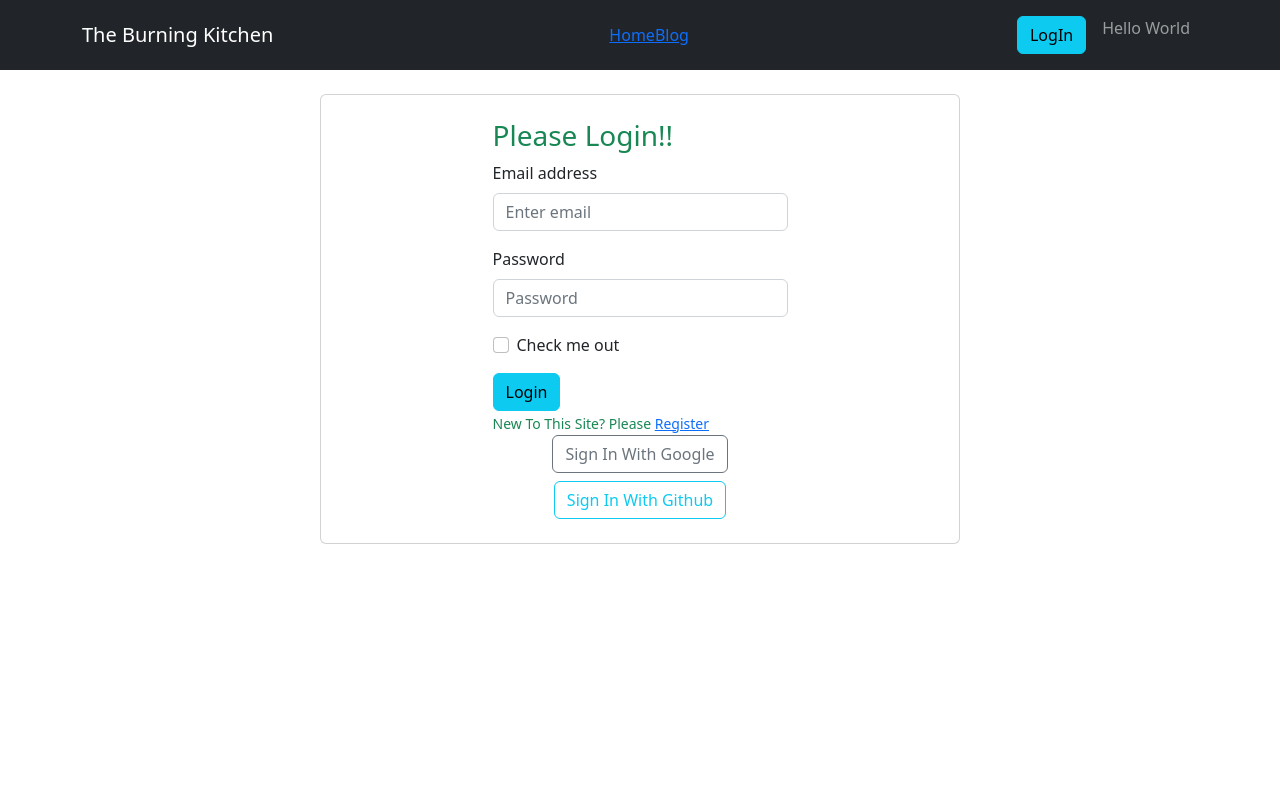
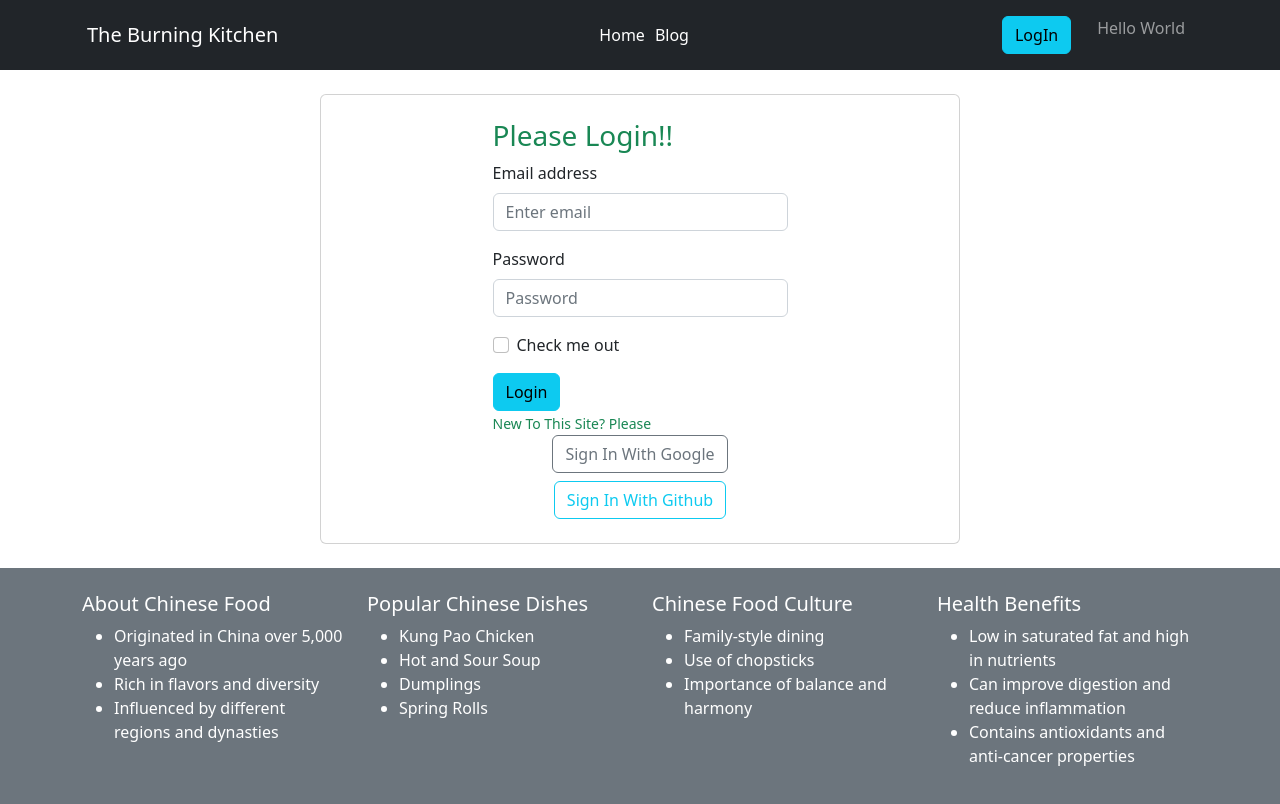
Before and after one commit to nabilasoma/chef-project-firbase-auth, a React (Vite) app: page /login in a window 1280 px wide. Shown: the top 804 px of the page. Built offline with nearby package versions, Linux system fonts and the light colour scheme; no server answers.

Commit message:
added about us part and out recipe part

```diff
--- /dev/null
+++ b/src/about/About.jsx
@@ -0,0 +1,33 @@
+import React from 'react';
+import { Card, Col, Container, Image, Row } from 'react-bootstrap';
+
+const About = () => {
+    return (
+        <Container className='mt-4'>
+        <Card className='p-4'>
+        <h2 className='text-center text-secondary'>About Us</h2>
+        <p className='text-center'>We are a team of talented Chinese chefs with years of experience in creating delicious and authentic Chinese cuisine. Meet our chefs:</p>
+        <Row>
+          <Col md={4}>
+            <Image style={{height: '150px', width: '150px'}} src="https://www.reviewjournal.com/wp-content/uploads/2023/02/17488478_web1_web_M.Y.-Asia_Martin-Yan-Dishes.jpg?crop=1" roundedCircle />
+            <h3 className='text-secondary'>Chef Wang</h3>
+            <p>With over 20 years of experience, Chef Wang is an expert in Sichuan cuisine and known for his spicy dishes.</p>
+          </Col>
+          <Col md={4}>
+            <Image style={{height: '150px', width: '150px'}} src="https://nerdyfoodies.com/wp-content/uploads/2020/10/Famous-Chinese-Chefs-1024x683.jpg" roundedCircle />
+            <h3 className='text-secondary'>Chef Li</h3>
+            <p>Chef Li has a passion for Cantonese cuisine and is known for his delicate flavors and use of fresh ingredients.</p>
+          </Col>
+          <Col md={4}>
+            <Image style={{height: '150px', width: '150px'}} src="https://encrypted-tbn0.gstatic.com/images?q=tbn:ANd9GcSaCzZsZGyHNVErUsVMVUNvqm5KIOJDI3Am_Q&usqp=CAU" roundedCircle />
+            <h3 className='text-secondary'>Chef Zhang</h3>
+            <p>Chef Zhang specializes in Northern Chinese cuisine and is known for his savory and hearty dishes.</p>
+          </Col>
+        </Row>
+
+        </Card>
+        </Container>
+    );
+};
+
+export default About;
--- a/src/auth/AuthProvider.jsx
+++ b/src/auth/AuthProvider.jsx
@@ -1,10 +1,11 @@
 import React, { createContext, useEffect, useState } from 'react';
-import { GoogleAuthProvider, createUserWithEmailAndPassword, getAuth, onAuthStateChanged, signInWithEmailAndPassword, signInWithPopup, signOut } from "firebase/auth";
+import { GithubAuthProvider, GoogleAuthProvider, createUserWithEmailAndPassword, getAuth, onAuthStateChanged, signInWithEmailAndPassword, signInWithPopup, signOut } from "firebase/auth";
 import app from '../firebase/firebase.config';
 
 export const AuthContext = createContext();
 const auth = getAuth(app);
 const provider = new GoogleAuthProvider();
+const gitProvider = new GithubAuthProvider();
 
 const AuthProvider = ({children}) => {
     const [user, setUser] = useState(null);
@@ -33,6 +34,10 @@ const AuthProvider = ({children}) => {
        return signInWithPopup(auth, provider);
     }
 
+    const gitHubSignIn = () => {
+        return signInWithPopup(auth, gitProvider);
+    }
+
     useEffect(() => {
         const unSubscribe =  onAuthStateChanged(auth, currentUser => {
             console.log(currentUser);
@@ -52,7 +57,10 @@ const AuthProvider = ({children}) => {
         signIn,
         logOut,
         loading,
-        googleSign
+        googleSign,
+        gitHubSignIn
+
+
     };
 
     return (
--- a/src/pages/Home/Home.jsx
+++ b/src/pages/Home/Home.jsx
@@ -2,6 +2,9 @@ import React, { useEffect, useState } from 'react';
 import './Home.css'
 import { useLoaderData, useParams } from 'react-router-dom';
 import ChefCard from '../chefCard/ChefCard';
+import Banner from '../../banner/Banner';
+import About from '../../about/About';
+import Recipe from '../../recipe/Recipe';
 
 
 const Home = () => {
@@ -14,6 +17,8 @@ const Home = () => {
 
 
     return (
+       <div>
+        <Banner></Banner>
          <div className='container mt-4'>
 
             <div className='cardShow'>
@@ -26,6 +31,9 @@ const Home = () => {
             </div>
 
          </div>
+         <About></About>
+         <Recipe></Recipe>
+       </div>
     );
 };
 
--- a/src/pages/chefCard/ChefCard.jsx
+++ b/src/pages/chefCard/ChefCard.jsx
@@ -3,6 +3,7 @@ import { Button, Card } from 'react-bootstrap';
 import './ChefCard.css'
 import { Link } from 'react-router-dom';
 import LazyLoad from 'react-lazy-load';
+import About from '../../about/About';
 
 const ChefCard = ({ singleChef }) => {
     const { name, bio, picture, numRecipes, yearsOfExp, id } = singleChef;
@@ -17,9 +18,10 @@ const ChefCard = ({ singleChef }) => {
                     <Card.Text>
                         {bio}
                     </Card.Text>
-                    <Link to={`/chefInfo/${id}`}><Button variant="primary">View Recipes</Button></Link>
+                    <Link to={`/chefInfo/${id}`}><Button variant="secondary">View Recipes</Button></Link>
                 </Card.Body>
             </Card>
+
         </div>
     );
 };
--- a/src/pages/login/Login.jsx
+++ b/src/pages/login/Login.jsx
@@ -6,9 +6,14 @@ import ActiveLink from '../../activelink/ActiveLink';
 import 'react-tooltip/dist/react-tooltip.css'
 import { Tooltip } from 'react-tooltip'
 
+
+
+
+
+
 const Login = () => {
 
-    const {signIn, user, googleSign} = useContext(AuthContext);
+    const {signIn, googleSign, gitHubSignIn} = useContext(AuthContext);
 
     const navigate = useNavigate();
     const location = useLocation();
@@ -30,7 +35,7 @@ const Login = () => {
             const loggedUser = result.user;
             console.log(loggedUser);
             form.reset('');
-            navigate(from, {replace: true})
+            navigate(from, {replace: true});
 
         })
         .catch(error => {
@@ -50,50 +55,22 @@ const Login = () => {
 
     }
 
+    const handleGithub = () => {
+        gitHubSignIn()
+        .then(result => {
+            const loggedUser = result.user;
+            console.log(loggedUser);
+        })
+        .catch(error => {
+            console.log(error)
+        })
+    }
 
-    const handleLogOut = () => {
 
-    }
+
 
     return (
        <div>
-        <Navbar collapseOnSelect expand="lg" bg="dark" variant="dark">
-                <Container>
-                    <Navbar.Brand href="#home">
-                        The Burning Kitchen
-                    </Navbar.Brand>
-                    <Navbar.Toggle aria-controls="responsive-navbar-nav" />
-                    <Navbar.Collapse id="responsive-navbar-nav">
-                        <Nav className="mx-auto">
-
-                            <ActiveLink className='px-2 text-white text-decoration-none' to='/'>Home</ActiveLink>
-
-                            <ActiveLink className='px-2 text-white text-decoration-none' to='/blog'>Blog</ActiveLink>
-
-                        </Nav>
-                        <Nav>
-                            <Nav.Link href="#deets">
-                                {
-                                    user ? <Button onClick={handleLogOut} variant="info">Logout</Button> :
-                                        <Link to='/login'><Button variant="info">LogIn</Button></Link>
-                                }
-                            </Nav.Link>
-                            <Nav.Link eventKey={2} href="#memes">
-                                <a
-                                    data-tooltip-id="my-tooltip"
-                                    data-tooltip-content="Nabila!"
-                                    data-tooltip-place="top"
-                                >
-                                    Hello World
-                                </a>
-                                <Tooltip id="my-tooltip" />
-                            </Nav.Link>
-                        </Nav>
-                    </Navbar.Collapse>
-                </Container>
-            </Navbar>
-
-
         <Card className='mx-auto w-50 mt-4 p-4'>
         <Form onSubmit={handleLogin} className='w-50 mx-auto'>
             <h3 className='text-success'>Please Login!!</h3>
@@ -120,7 +97,7 @@ const Login = () => {
         <div className='text-center'>
             <Button onClick={handleGoogle} variant="outline-secondary" type="submit">Sign In With Google</Button>
             <br />
-            <Button variant="outline-info" className='mt-2' type="submit">
+            <Button onClick={handleGithub} variant="outline-info" className='mt-2' type="submit">
                 Sign In With Github
             </Button>
         </div>
--- /dev/null
+++ b/src/recipe/Recipe.jsx
@@ -0,0 +1,52 @@
+import React from 'react';
+import { Card, Col, Container, Row } from 'react-bootstrap';
+
+const Recipe = () => {
+    return (
+
+        <Container className='mt-4'>
+            <h3 className='text-secondary text-center'>Our Favorite Chinese Recipes</h3>
+            <Row>
+                <Col md={4}>
+                    <Card>
+                        <Card.Img style={{height: '250px'}} variant="top" src="https://images.unsplash.com/photo-1495147466023-ac5c588e2e94?ixlib=rb-4.0.3&ixid=MnwxMjA3fDB8MHxwaG90by1wYWdlfHx8fGVufDB8fHx8&auto=format&fit=crop&w=387&q=80" />
+                        <Card.Body>
+                            <Card.Title>Kung Pao Chicken</Card.Title>
+                            <Card.Text>
+                                This classic Sichuan dish is a spicy and savory stir-fry made with chicken, peanuts, and vegetables.
+                            </Card.Text>
+                            <Card.Link href="#">View Recipe</Card.Link>
+                        </Card.Body>
+                    </Card>
+                </Col>
+                <Col md={4}>
+                    <Card>
+                        <Card.Img style={{height: '250px'}} variant="top" src="https://images.unsplash.com/photo-1511690656952-34342bb7c2f2?ixlib=rb-4.0.3&ixid=MnwxMjA3fDB8MHxwaG90by1wYWdlfHx8fGVufDB8fHx8&auto=format&fit=crop&w=464&q=80" />
+                        <Card.Body>
+                            <Card.Title>Hot and Sour Soup</Card.Title>
+                            <Card.Text>
+                                A comforting soup made with mushrooms, tofu, bamboo shoots, and a tangy broth flavored with vinegar and white pepper.
+                            </Card.Text>
+                            <Card.Link href="#">View Recipe</Card.Link>
+                        </Card.Body>
+                    </Card>
+                </Col>
+                <Col md={4}>
+                    <Card>
+                        <Card.Img style={{height: '250px'}} variant="top" src="https://images.unsplash.com/photo-1485962398705-ef6a13c41e8f?ixlib=rb-4.0.3&ixid=MnwxMjA3fDB8MHxwaG90by1wYWdlfHx8fGVufDB8fHx8&auto=format&fit=crop&w=387&q=80" />
+                        <Card.Body>
+                            <Card.Title>Dumplings</Card.Title>
+                            <Card.Text>
+                                These steamed or fried parcels of meat, seafood, or vegetables are a Chinese staple and perfect for sharing.
+                            </Card.Text>
+                            <Card.Link href="#">View Recipe</Card.Link>
+                        </Card.Body>
+                    </Card>
+                </Col>
+            </Row>
+        </Container>
+
+    );
+};
+
+export default Recipe;
--- /dev/null
+++ b/src/shared/Header/Header.css
@@ -0,0 +1,5 @@
+a{
+    text-decoration: none;
+    padding: 5px;
+    color: white;
+}
--- a/src/shared/Header/Header.jsx
+++ b/src/shared/Header/Header.jsx
@@ -6,6 +6,7 @@ import { AuthContext } from '../../auth/AuthProvider';
 import 'react-tooltip/dist/react-tooltip.css'
 import { Tooltip } from 'react-tooltip'
 import ActiveLink from '../../activelink/ActiveLink';
+import './Header.css'
 
 
 const Header = () => {
@@ -56,7 +57,7 @@ const Header = () => {
                     </Navbar.Collapse>
                 </Container>
             </Navbar>
-            <Banner></Banner>
+
         </div>
     );
 };
--- a/src/shared/footer/Footer.jsx
+++ b/src/shared/footer/Footer.jsx
@@ -1,10 +1,47 @@
 import React from 'react';
+import { Col, Container, Row } from 'react-bootstrap';
 
 const Footer = () => {
     return (
-        <div className='text-center'>
-            <p><small>copyright of this food site</small></p>
-        </div>
+        <footer className='bg-secondary p-4 text-white mt-4'>
+            <Container>
+                <Row>
+                    <Col md={3}>
+                        <h5>About Chinese Food</h5>
+                        <ul>
+                            <li>Originated in China over 5,000 years ago</li>
+                            <li>Rich in flavors and diversity</li>
+                            <li>Influenced by different regions and dynasties</li>
+                        </ul>
+                    </Col>
+                    <Col md={3}>
+                        <h5>Popular Chinese Dishes</h5>
+                        <ul>
+                            <li>Kung Pao Chicken</li>
+                            <li>Hot and Sour Soup</li>
+                            <li>Dumplings</li>
+                            <li>Spring Rolls</li>
+                        </ul>
+                    </Col>
+                    <Col md={3}>
+                        <h5>Chinese Food Culture</h5>
+                        <ul>
+                            <li>Family-style dining</li>
+                            <li>Use of chopsticks</li>
+                            <li>Importance of balance and harmony</li>
+                        </ul>
+                    </Col>
+                    <Col md={3}>
+                        <h5>Health Benefits</h5>
+                        <ul>
+                            <li>Low in saturated fat and high in nutrients</li>
+                            <li>Can improve digestion and reduce inflammation</li>
+                            <li>Contains antioxidants and anti-cancer properties</li>
+                        </ul>
+                    </Col>
+                </Row>
+            </Container>
+        </footer>
     );
 };
 
```
Also changed, not shown: src/banner/Banner.jsx (+1 -13 lines), src/routes/Routes.jsx (+5 -4 lines). Lines whose indentation alone changed are shown as unchanged.
